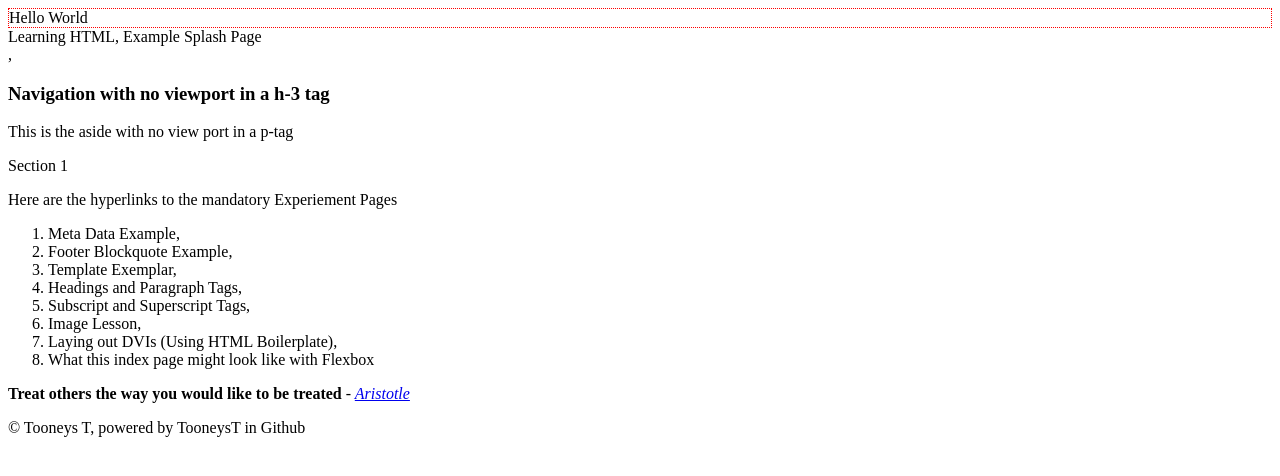
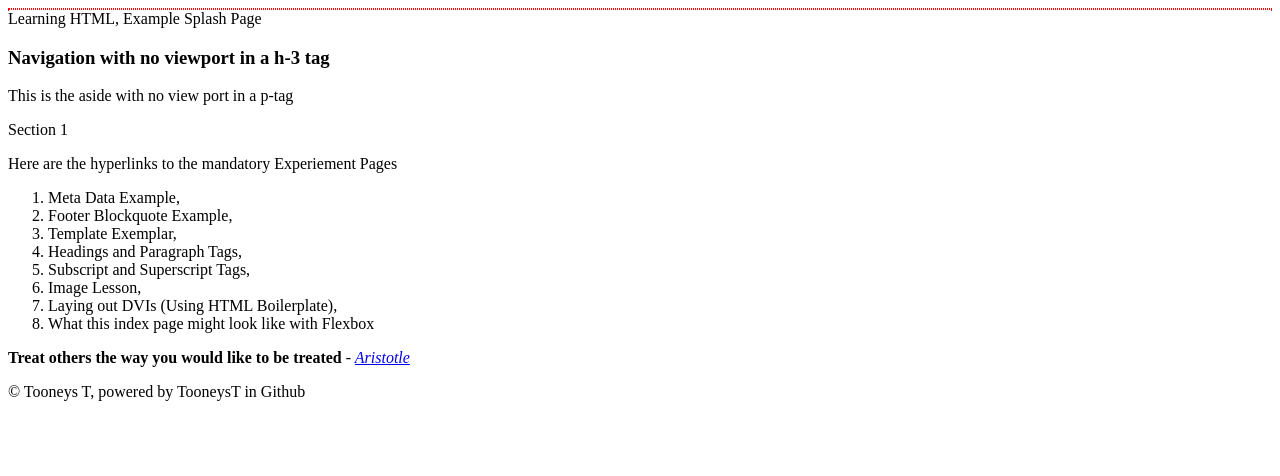
Before and after one commit to TooneysT/Sandbox-P2-Learning-HTML-github.io, a plain HTML site: page index.html in a window 1280 px wide. Drawn offline with Linux system fonts and the light colour scheme.

Commit message:
Update index.html

```diff
--- a/index.html
+++ b/index.html
@@ -21,9 +21,9 @@
 
   </head>
   <body>
-    <div>Hello World</div>
+    <div></div>
     <header>Learning HTML, Example Splash Page</header>
-    <nav>,<h3>Navigation with no viewport in a h-3 tag</h3></nav>
+    <nav><h3>Navigation with no viewport in a h-3 tag</h3></nav>
     <aside><p>This is the aside with no view port in a p-tag</p></aside>
     <section> Section 1
       <article>
```
